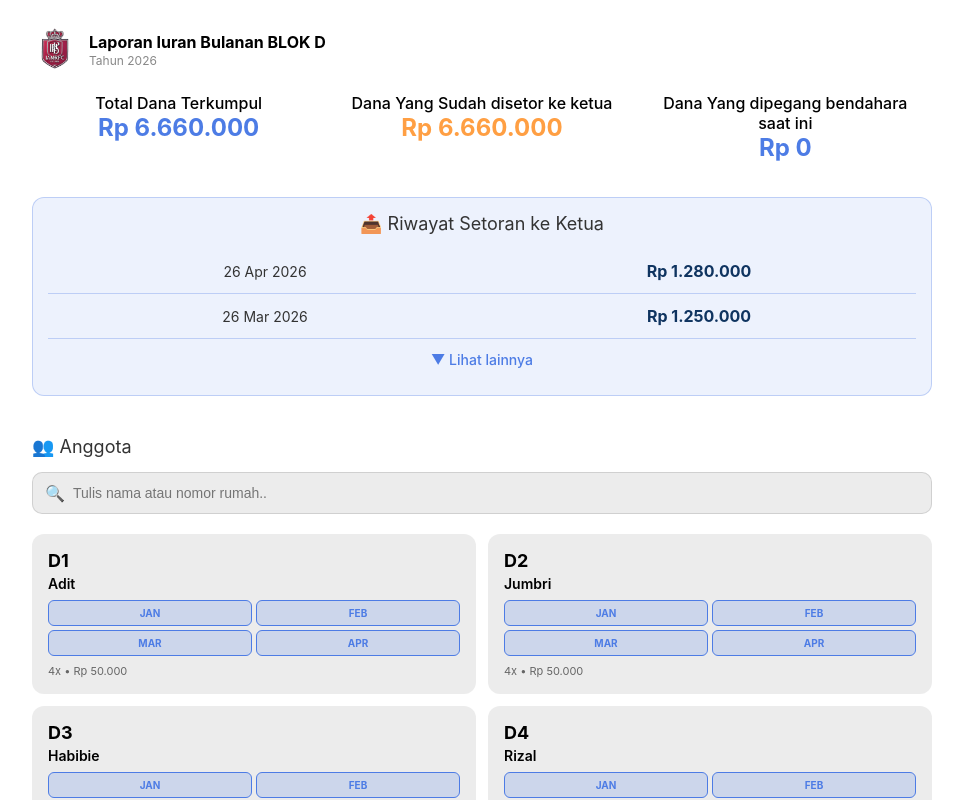
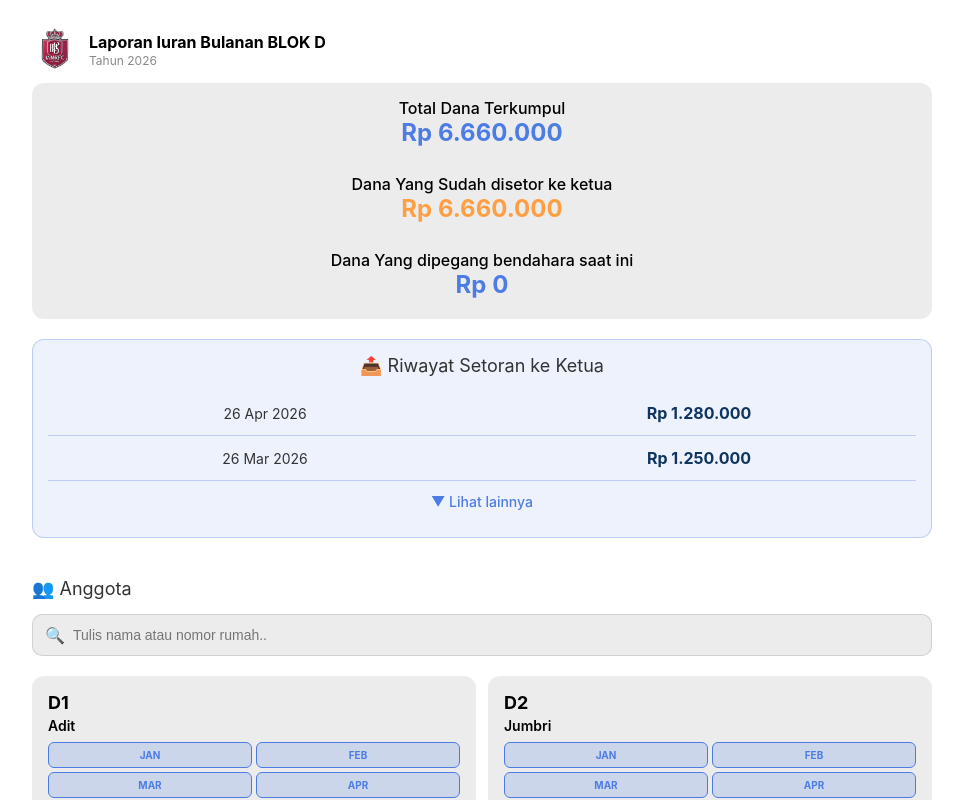
Before and after one commit to aloyb/blokd-app, a Next.js app in the folder blokd-app/: page / in a window 1280 px wide. Shown: the top 800 px of the page, without its empty margins (158-1121 px from the left). Built offline with nearby package versions, Linux system fonts and the light colour scheme.

Commit message:
3 stat cards in single gray column

```diff
--- a/blokd-app/pages/index.js
+++ b/blokd-app/pages/index.js
@@ -188,7 +188,7 @@ const styles = {
   subtitle: { color: '#888', fontSize: '12px', lineHeight: '1.2', margin: '2px 0 0 0' },
   loading: { textAlign: 'center', padding: '40px', color: '#888' },
   error: { textAlign: 'center', padding: '40px', color: '#ff4757' },
-  statsGrid: { display: 'grid', gridTemplateColumns: 'repeat(auto-fit, minmax(200px, 1fr))', gap: '10px', marginBottom: '15px' },
+  statsGrid: { display: 'flex', flexDirection: 'column', gap: '2px', marginBottom: '15px', background: 'rgba(128,128,128,0.15)', borderRadius: '12px', padding: '5px' },
   statCard: { background: 'transparent', border: 'none', padding: '10px', textAlign: 'center' },
   statCardWarning: { background: 'transparent', border: 'none' },
   statValue: { fontSize: '24px', fontWeight: 'bold', color: '#4D7CE5', marginBottom: '5px' },
```
